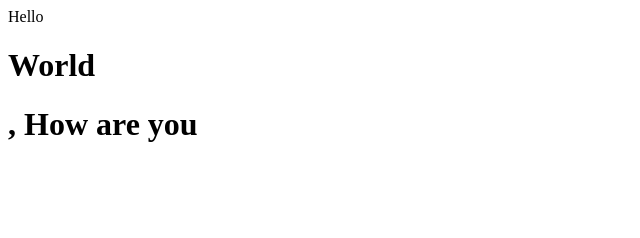
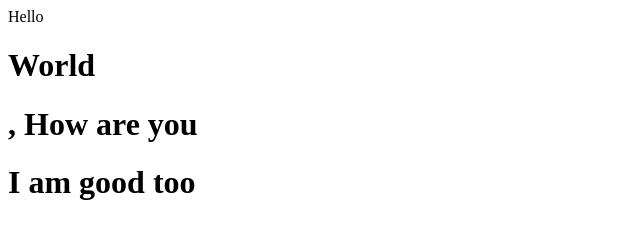
Before and after one commit to WaliurRashid/Git_Practice, a plain HTML site: page index.html in a window 1280 px wide. Shown: the whole page, without its empty margins (0-640 px from the left). Drawn offline with Linux system fonts and the light colour scheme.

Commit message:
after adding 4th line

```diff
--- a/index.html
+++ b/index.html
@@ -2,3 +2,4 @@
 
 <h1>World</h1>
 <h1>, How are you</h1>
+<h1>I am good too</h1>
```
